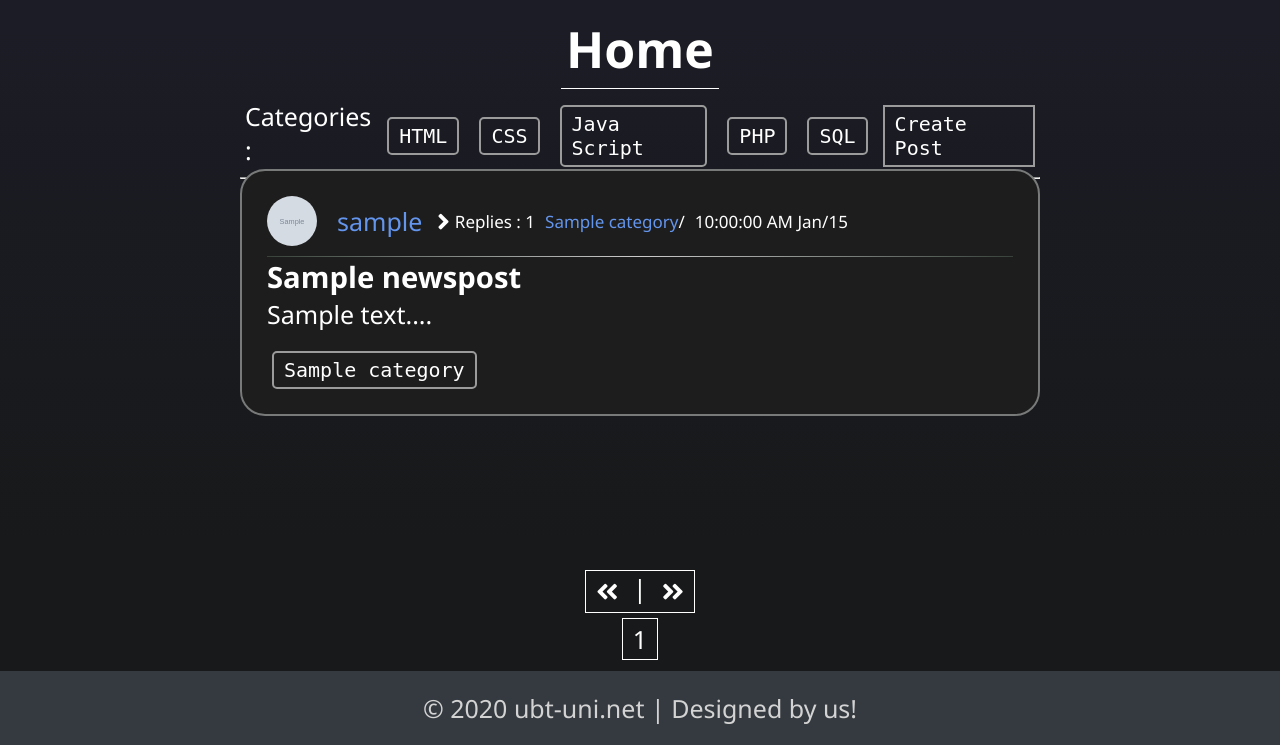
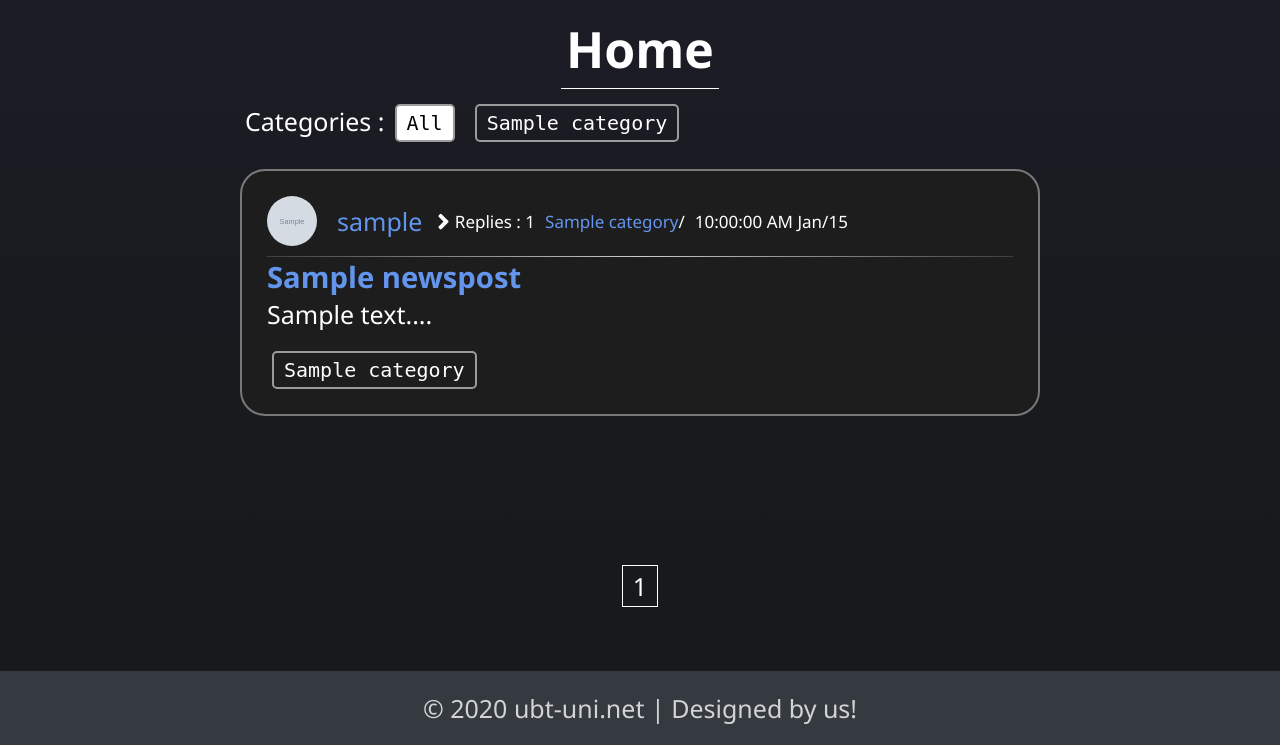
Before and after one commit to AgonMisini/CompilerIO, a PHP site: page / in a window 1280 px wide. Shown: the part 55-800 px from the top of the page. Run offline with PHP 8.4, Linux system fonts and the light colour scheme; tables that the repository leaves empty or names only in its code hold one stand-in row (values such as "Sample post"); grey boxes marked "Sample" are stand-in pictures; some libraries are stand-ins or nearby versions.

Commit message:
added pagination/category functionality to home

```diff
--- a/css/style.css
+++ b/css/style.css
@@ -392,6 +392,8 @@ width: 90%;
   overflow: hidden;
 }
 .pagination-list-link  {
+  display: flex;
+  flex-direction: row;
   padding: 3px 10px;
   color: white;
   background: transparent;
--- a/index.php
+++ b/index.php
@@ -30,25 +30,45 @@
 <body>
     <?php include "includes/Navigation-bar.php"; ?>
     <h1 class="title1">Home</h1>
-    <div class="home-categories">
-        <div class="go-row align-center">
-            <ul class="go-row align-center">
-                <label for="home-category-name">Categories :</label>
-                <li class="home-category-name"><a href="#">HTML</a></li>
-                <li class="home-category-name"><a href="#">CSS</a></li>
-                <li class="home-category-name"><a href="#">Java Script</a></li>
-                <li class="home-category-name"><a href="#">PHP</a></li>
-                <li class="home-category-name"><a href="#">SQL</a></li>
+
+    <div class="home-categories ">
+        <ul class="go-row  align-center">
+            <label for="home-category-name">Categories : </label>
+            <?php if(isset($_GET['category'])): ?>
+                <li class="home-category-name"><a href="index.php">All</a></li>
+            <?php else: ?>
+                <li class="home-category-name"><a style="background-color:white; color:black; " href="index.php">All</a></li>
+            <?php endif; ?>
+
+            <?php $allCategories = $query->selectAll("category");
+                foreach($allCategories as $categoryList):
+            ?>
+                <?php if(isset($_GET['category'])): ?>
+                    <?php if($_GET['category'] == $categoryList['name']): ?>
+                        <li class="home-category-name"><a style="background-color:white; color:black; "href="index.php?category=<?php echo $categoryList['name'] ;?>"><?php echo $categoryList['name']; ?></a></li>
+                    <?php else: ?>
+                        <li class="home-category-name"><a href="index.php?category=<?php echo $categoryList['name'] ;?>"><?php echo $categoryList['name']; ?></a></li>
+                    <?php endif; ?>
+                <?php else: ?>
+                    <li class="home-category-name"><a href="index.php?category=<?php echo $categoryList['name'] ;?>"><?php echo $categoryList['name']; ?></a></li>
+                <?php endif; ?>
+
+            <?php endforeach; ?>
         </ul>
+        <?php if(isset($_SESSION['logged_in'])): ?>
+            <?php if($_SESSION['admin'] == 1): ?>
                 <ul class="home-create-post-container">
-                <li class="home-create-post"><a href="#">Create Post</a></li>
+                    <li class="home-create-post"><a href="addnewspost.php">Create Post</a></li>
                 </ul>
-        </div>
-        <hr>
+            <?php endif; ?>
+        <?php endif; ?>
 
     </div>
+        <?php if(count($newsPosts) == 0): ?>
+            <h4 style="text-align: center !important; margin-top: 50px;">No news posts have been made in this category.</h4>
+        <?php endif; ?>
+    <?php foreach($newsPosts as $newsPost): ?>
 
-    <?php foreach($newsPosts as $newsPost): ?>
         <?php
             $userPostInfo = $query->selectAllWhere("users","id", $newsPost['userid']);
             foreach($userPostInfo as $userPostInfo){
@@ -83,8 +103,7 @@
                 <?php if(isset($_SESSION['logged_in'])): ?>
                     <button class="admin-dropdown-post-menu-button">···</button>
                     <ul>
-                        <li onclick="fun1()" class="button-edit admin-list-button"><a href="#">Edit</a></li>
-                        <li class="button-remove admin-list-button"><a href="action/deleteCommentPost.php?newspostid=<?php echo $newspostId; ?>">Remove</a></li>
+                        <li class="button-remove admin-list-button"><a href="action/deleteCommentPost.php?newspostid=<?php echo $newsPost['id']; ?>">Remove</a></li>
                     </ul>
                 <?php endif; ?>
                 </div>
@@ -93,7 +112,7 @@
             <div class="newspost-middle">
 
             <hr class="admin-hr1">
-            <h3 id="admin-title-post"><a style="color: #fff;" href="newspost.php?id=<?php echo $newsPost['id']; ?>"><?php echo $newsPost['newsposttitle']; ?></a></h3>
+            <h3 id="admin-title-post"><a style="color: #6495ED;" href="newspost.php?id=<?php echo $newsPost['id']; ?>"><?php echo $newsPost['newsposttitle']; ?></a></h3>
 
             <!-- POST CONTENT -->
             <p><?php $newsPostContent = str_replace("<br />", "", $newsPost['newspostcontent']);
@@ -115,21 +134,52 @@
 
      <!-- PAGINATION-BOTTOM -->
      <div class="home-pagination-main-container">
+        <?php if(count($newsPosts) > 0): ?>
+        <?php if($numberOfPages == 1): ?>
+
+        <?php else: ?>
             <div class="jump-arrow-page go-row align-center">
+                <?php if($currentPage == 1): ?>
+
+                <?php else: ?>
                     <div class="arrow arrow-left">
-                <a href="">
+                        <?php if(isset($_GET['category'])): ?>
+                            <a href="index.php?category=<?php
+                                $prevPage = $currentPage - 1;
+                                echo $_GET['category'] . "&page=" . $prevPage; ?>">
                                 <i class="fa arrow1 fa-angle-double-left"></i>
                             </a>
+                        <?php else: ?>
+                            <a href="index.php?page=<?php $prevPage = $currentPage - 1;
+                                echo $prevPage;
+                                ?>">
+                                <i class="fa arrow1 fa-angle-double-left"></i>
+                            </a>
+                        <?php endif; ?>
+
                     </div>
+                <?php endif; ?>
+
 
                 <p class="arrow-seperator">|</p>
-
+                <?php if($currentPage == $numberOfPages): ?>
+                <?php else: ?>
+                    <?php if(isset($_GET['category'])): ?>
                         <div class="arrow arrow-right">
-                <a href="">
+                            <a href="index.php?category=<?php $nextPage = $currentPage + 1; echo $_GET['category'] . "&page=" . $nextPage; ?>">
                                 <i class="fa arrow2 fa-angle-double-right"></i>
                             </a>
                         </div>
+                    <?php else: ?>
+                        <div class="arrow arrow-right">
+                            <a href="index.php?page=<?php $nextPage = $currentPage + 1; echo $nextPage; ?>">
+                                <i class="fa arrow2 fa-angle-double-right"></i>
+                            </a>
                         </div>
+                    <?php endif; ?>
+                <?php endif; ?>
+            </div>
+        <?php endif; ?>
 
         <ul class="align-center pagination-list-link">
             <?php
@@ -149,6 +199,7 @@
                     <?php  endif;  ?>
             <?php } ?>
         </ul>
+        <?php endif; ?>
     </div>
     <?php include "includes/footer.php"; ?>
 </body>
--- a/newspost.php
+++ b/newspost.php
@@ -86,8 +86,6 @@
                                 <li onclick="fun1()" class="button-edit admin-list-button"><a href="#">Edit</a></li>
                                 <li class="button-remove admin-list-button"><a href="action/deleteCommentPost.php?newspostid=<?php echo $newspostId; ?>">Remove</a></li>
                             </ul>
-
-
                         <?php endif; ?>
                     <?php endif; ?>
             </div>
```
Also changed, not shown: css/style-user-profile.css (+7 -1 lines). Lines whose indentation alone changed are shown as unchanged.
